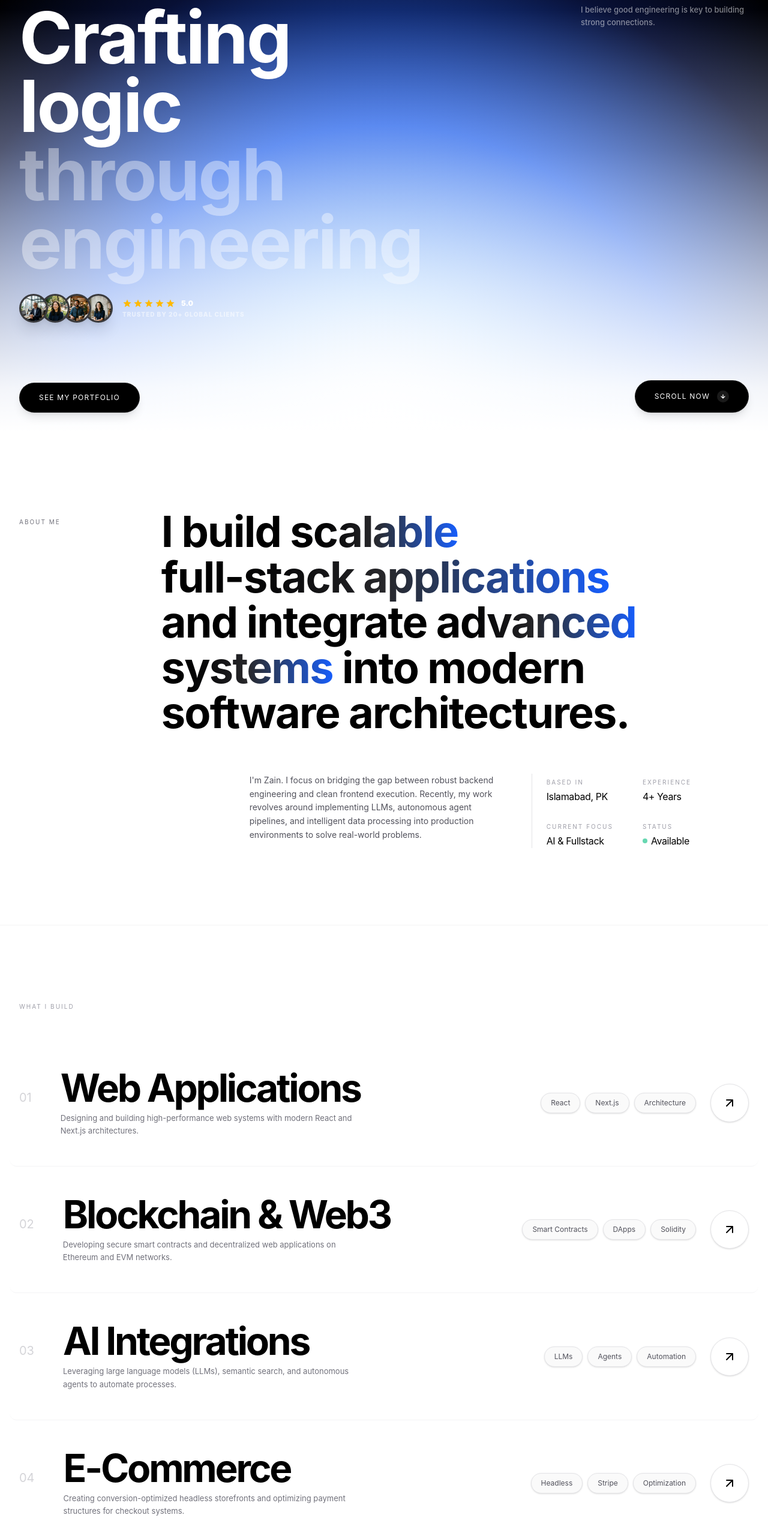
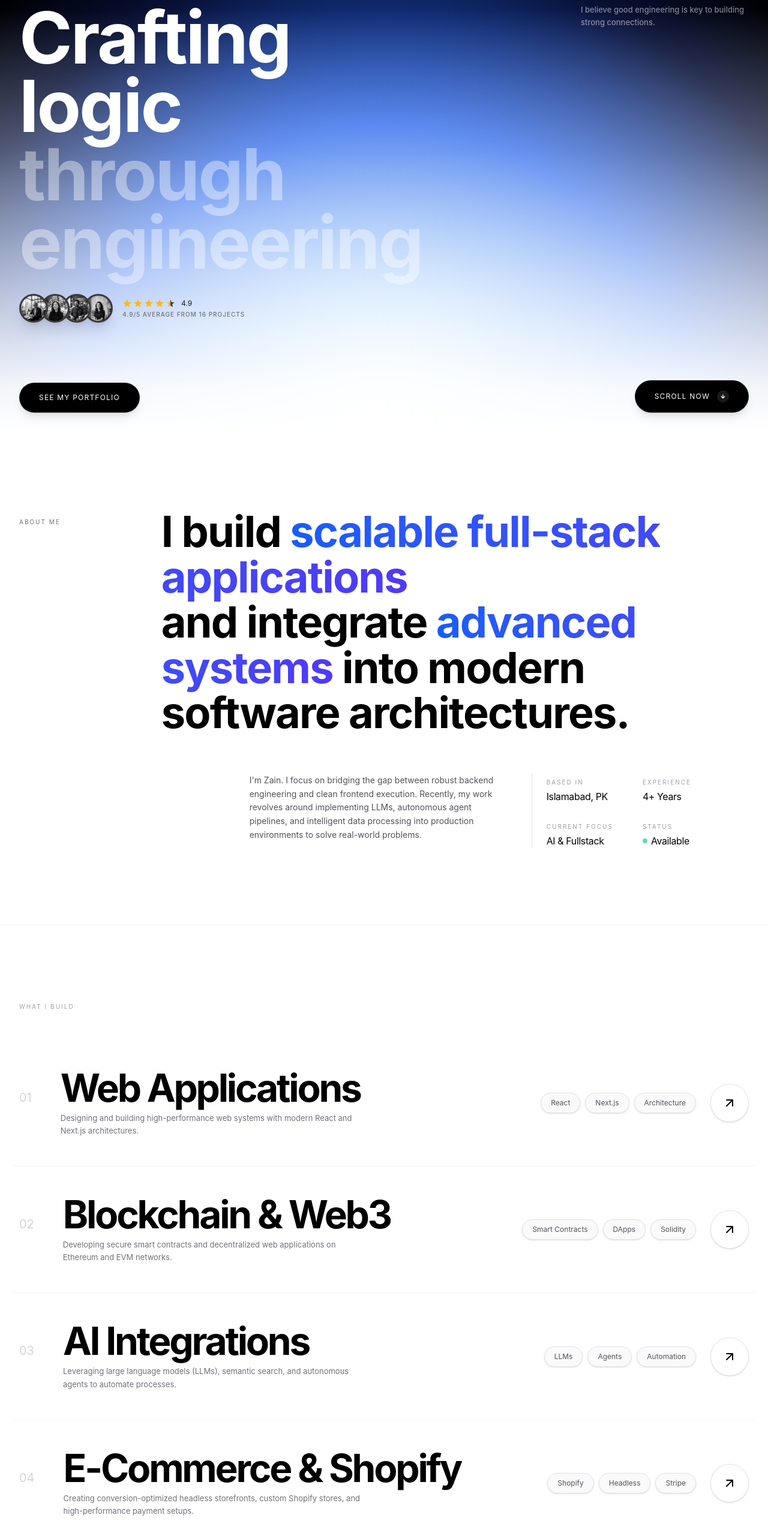
Before and after one commit to guesswhozayn/portfolio, a React (Vite) app: page / in a window 1280 px wide. Shown: the part 218-2784 px from the top of the page at 60% size. Built offline with nearby package versions, Linux system fonts and the light colour scheme.

Commit message:
fixed social button links

```diff
--- a/src/components/About.jsx
+++ b/src/components/About.jsx
@@ -8,10 +8,8 @@ export default function About() {
 
         <div className="w-full lg:w-[85%] flex flex-col gap-16">
           <h2 className="text-3xl sm:text-[4rem] lg:text-[4.5rem] font-bold tracking-tight leading-[1.05] text-black max-w-[1000px]">
-            I build <span className="bg-gradient-to-r from-black via-zinc-800 to-blue-600 bg-clip-text text-transparent">scalable</span> <br className="hidden sm:inline" />
-            <span className="bg-gradient-to-r from-black via-zinc-800 to-blue-600 bg-clip-text text-transparent">full-stack applications</span> <br className="hidden sm:inline" />
-            and integrate <span className="bg-gradient-to-r from-black via-zinc-800 to-blue-600 bg-clip-text text-transparent">advanced</span> <br className="hidden sm:inline" />
-            <span className="bg-gradient-to-r from-black via-zinc-800 to-blue-600 bg-clip-text text-transparent">systems</span> into modern <br className="hidden sm:inline" />
+            I build <span className="bg-gradient-to-r from-blue-600 to-indigo-600 bg-clip-text text-transparent">scalable full-stack applications</span> <br className="hidden sm:inline" />
+            and integrate <span className="bg-gradient-to-r from-blue-600 to-indigo-600 bg-clip-text text-transparent">advanced systems</span> into modern <br className="hidden sm:inline" />
             software architectures.
           </h2>
 
--- a/src/components/Clients.jsx
+++ b/src/components/Clients.jsx
@@ -80,7 +80,7 @@ export default function Clients() {
                   <img
                     src={t.avatar}
                     alt={t.name}
-                    className="w-full h-full object-cover transition-transform duration-500 group-hover:scale-110"
+                    className="w-full h-full object-cover grayscale group-hover:grayscale-0 transition-all duration-500 group-hover:scale-110"
                   />
                 </div>
                 <div className="space-y-1">
--- a/src/components/Footer.jsx
+++ b/src/components/Footer.jsx
@@ -103,8 +103,8 @@ export default function Footer() {
               {[
                 { name: "LinkedIn", url: "https://linkedin.com/in/z4yn" },
                 { name: "GitHub", url: "https://github.com/guesswhozayn" },
-                { name: "Twitter", url: "https://twitter.com" },
-                { name: "Linktree", url: "https://linktr.ee/guesswhozayn" }
+                { name: "Twitter/X", url: "https://twitter.com" },
+                { name: "Discord", url: "https://discord.gg" }
               ].map((social) => (
                 <a
                   key={social.name}
--- a/src/components/Hero.jsx
+++ b/src/components/Hero.jsx
@@ -44,25 +44,39 @@ export default function Hero() {
                 {[client1, client2, client3, client4].map((imgUrl, i) => (
                   <div
                     key={i}
-                    className="w-10 h-10 sm:w-12 sm:h-12 rounded-full border-[3px] border-white/15 bg-zinc-900 overflow-hidden shadow-xl relative transition-all duration-300 ease-out hover:scale-110 hover:z-30 hover:border-blue-500"
+                    className="w-10 h-10 sm:w-12 sm:h-12 rounded-full border-[3px] border-white/15 bg-zinc-900 overflow-hidden shadow-xl relative transition-all duration-300 ease-out hover:scale-110 hover:z-30 hover:border-blue-500 group/avatar"
                     style={{ zIndex: 10 - i }}
                   >
-                    <img src={imgUrl} alt={`Client ${i + 1}`} className="w-full h-full object-cover" />
+                    <img
+                      src={imgUrl}
+                      alt={`Client ${i + 1}`}
+                      className="w-full h-full object-cover grayscale hover:grayscale-0 transition-all duration-500 ease-out cursor-pointer"
+                    />
                   </div>
                 ))}
               </div>
 
               <div className="flex flex-col justify-center">
                 <div className="flex items-center gap-0.5">
-                  {[...Array(5)].map((_, i) => (
+                  {[...Array(4)].map((_, i) => (
                     <svg key={i} className="w-4 h-4 text-amber-400 fill-amber-400" viewBox="0 0 24 24">
                       <path d="M12 17.27L18.18 21l-1.64-7.03L22 9.24l-7.19-.61L12 2 9.19 8.63 2 9.24l5.46 4.73L5.82 21z" />
                     </svg>
                   ))}
-                  <span className="text-[12px] font-black text-white ml-2">5.0</span>
+                  {/* Half Star */}
+                  <svg className="w-4 h-4 text-amber-400" viewBox="0 0 24 24">
+                    <defs>
+                      <linearGradient id="half-star">
+                        <stop offset="50%" stopColor="#fbbf24" />
+                        <stop offset="50%" stopColor="#3f3f46" />
+                      </linearGradient>
+                    </defs>
+                    <path fill="url(#half-star)" d="M12 17.27L18.18 21l-1.64-7.03L22 9.24l-7.19-.61L12 2 9.19 8.63 2 9.24l5.46 4.73L5.82 21z" />
+                  </svg>
+                  <span className="text-[12px] text-zinc-900 ml-2 font-semibold">4.9</span>
                 </div>
-                <span className="text-[10px] tracking-widest text-white/50 uppercase font-black mt-0.5">
-                  Trusted by 20+ global clients
+                <span className="text-[10px] tracking-widest text-zinc-500 uppercase mt-0.5 font-medium">
+                  4.9/5 average from 16 projects
                 </span>
               </div>
             </div>
--- a/src/components/Services.jsx
+++ b/src/components/Services.jsx
@@ -26,9 +26,9 @@ export default function Services() {
     {
       n: "04",
       slug: "ecommerce",
-      title: "E-Commerce",
-      desc: "Creating conversion-optimized headless storefronts and optimizing payment structures for checkout systems.",
-      tags: ["Headless", "Stripe", "Optimization"]
+      title: "E-Commerce & Shopify",
+      desc: "Creating conversion-optimized headless storefronts, custom Shopify stores, and high-performance payment setups.",
+      tags: ["Shopify", "Headless", "Stripe"]
     }
   ];
 
--- a/src/components/Skills.jsx
+++ b/src/components/Skills.jsx
@@ -100,11 +100,7 @@ export default function Skills() {
                 {cat.skills.map((skill, sIdx) => (
                   <span
                     key={sIdx}
-                    className={`px-3 py-1.5 text-xs rounded-full transition-all duration-300 hover:scale-105 select-none ${
-                      skill.featured
-                        ? "font-bold text-blue-600 bg-blue-50/30 border border-blue-200/80 hover:bg-blue-600 hover:text-white hover:border-blue-600"
-                        : "font-semibold text-zinc-500 bg-zinc-50 border border-zinc-200/70 hover:bg-blue-50/50 hover:text-blue-600 hover:border-blue-200"
-                    }`}
+                    className="px-3 py-1.5 text-xs rounded-full transition-all duration-300 hover:scale-105 select-none font-bold text-blue-600 bg-blue-50/30 border border-blue-200/80 hover:bg-blue-600 hover:text-white hover:border-blue-600"
                   >
                     {skill.name}
                   </span>
--- a/src/pages/ServicePage.jsx
+++ b/src/pages/ServicePage.jsx
@@ -50,15 +50,15 @@ const serviceDetails = {
   },
   "ecommerce": {
     n: "04",
-    title: "E-Commerce Systems",
-    tagline: "Building fast, high-converting headless storefronts.",
-    overview: "I specialize in constructing headless commerce structures that untangle backend databases from frontend templates. This ensures faster loading speeds, superior search engine optimization (SEO), and customizable shopping experiences.",
+    title: "E-Commerce & Shopify",
+    tagline: "Building fast, high-converting custom Shopify and headless storefronts.",
+    overview: "I specialize in constructing custom Shopify Liquid themes and headless commerce structures that separate backend catalogs from modern frontend interfaces, delivering sub-second loading speeds, superior SEO, and customizable shopping experiences.",
     deliverables: [
-      { title: "Headless Storefront Integration", desc: "Linking Shopify, BigCommerce, or custom catalogs with Next.js/Vite engines to enable instantaneous page transitions." },
-      { title: "Payment Orchestration", desc: "Configuring stripe, multi-currency processing, recurring subscriptions, and secure PCI-compliant checkout streams." },
-      { title: "Custom CMS Integrations", desc: "Setting up Sanity, Contentful, or Strapi to allow marketing teams to manage store layout and blogs without developer assistance." }
+      { title: "Shopify & Headless Development", desc: "Building custom Shopify stores using custom Liquid templating or full headless setups with Next.js/Vite engines for fast rendering." },
+      { title: "Payment Orchestration", desc: "Configuring Stripe, multi-currency processing, checkout flows, and secure transaction webhooks." },
+      { title: "Content Management & CMS", desc: "Integrating Sanity or Strapi alongside Shopify to allow marketing teams to manage assets and product metadata smoothly." }
     ],
-    technologies: ["Shopify API", "Stripe API", "Sanity CMS", "Next.js", "GraphQL", "Next Commerce"],
+    technologies: ["Shopify API", "Liquid", "Stripe API", "Sanity CMS", "Next.js", "GraphQL"],
     projects: [
       { id: "homivio", name: "Homivio" }
     ]
```
Also changed, not shown: src/components/FAQ.jsx (+14 -17 lines), src/components/Projects.jsx (+9 -6 lines).
